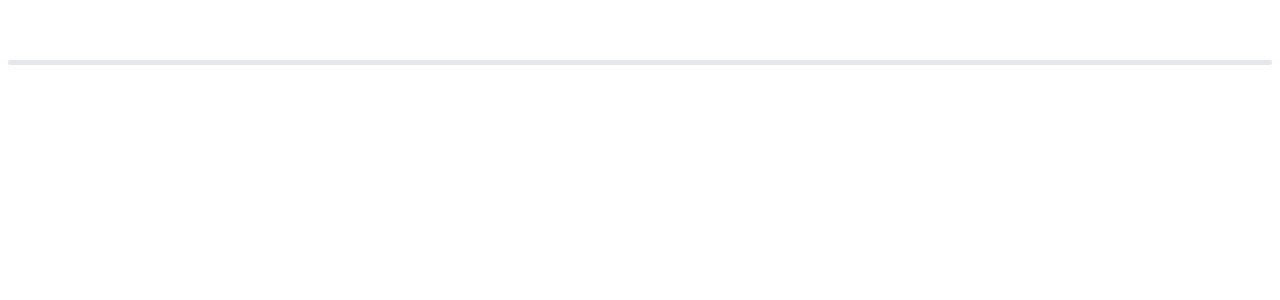
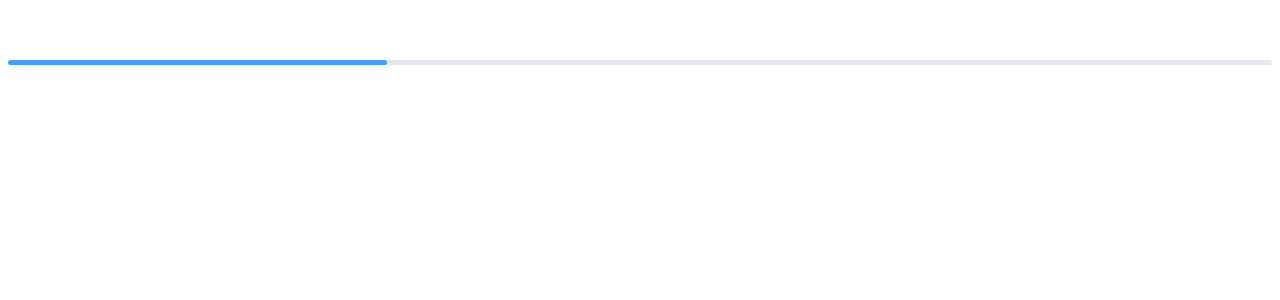
Before and after one commit to swordrain/force-player, a Vue app: page / in a window 1280 px wide. Shown: the top 300 px of the page. Built offline with nearby package versions, Linux system fonts and the light colour scheme.

Commit message:
add track progress

```diff
--- a/src/App.vue
+++ b/src/App.vue
@@ -1,6 +1,6 @@
 <template>
   <div id="app">
-    <Track/>
+    <Track :progress="30"/>
   </div>
 </template>
 
--- a/src/components/Track.vue
+++ b/src/components/Track.vue
@@ -1,15 +1,19 @@
 <template>
-  <div class="container" >
+  <div class="container">
     <div class="background-track"></div>
+    <div class="progress" :style="{ width: progress + '%' }"></div>
   </div>
 </template>
 <script>
 export default {
   props: {
-    // disabled: {
-    //   type: Boolean,
-    //   default: false
-    // }
+    progress: {
+      type: Number,
+      default: 50,
+      validator: function(value) {
+        return value >= 0 && value <= 100;
+      }
+    }
   }
 };
 </script>
@@ -25,6 +29,17 @@ export default {
   bottom: 0;
   height: 5px;
   border-radius: 3px;
-  background-color: #E4E7ED;
+  background-color: #e4e7ed;
+  z-index: 1000;
+}
+.progress {
+  position: absolute;
+  left: 0;
+  top: 0;
+  bottom: 0;
+  height: 5px;
+  border-radius: 3px;
+  background-color: #409eff;
+  z-index: 2000;
 }
 </style>
```
